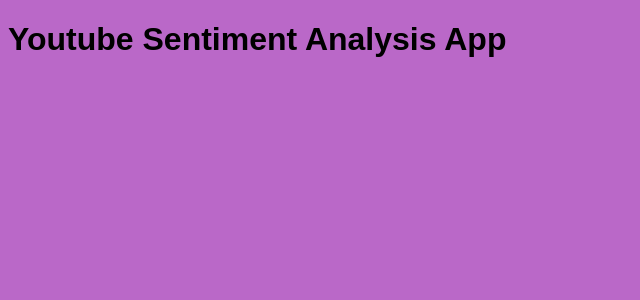
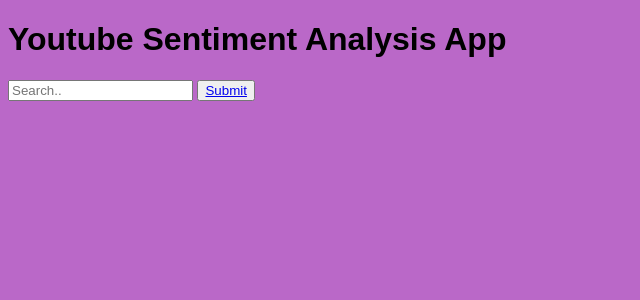
Before and after one commit to rtogn/YouTube-Comment-Sentiment-Analysis-Website, a Flask app: page / in a window 1280 px wide. Shown: the top 300 px of the page, without its empty margins (0-640 px from the left). Run offline with Flask 2, Linux system fonts and the light colour scheme.

Commit message:
added a search bar to the index.html page, the submit button links to the search results page, added color to the search_results.css file

```diff
--- a/static/search_results.css
+++ b/static/search_results.css
@@ -0,0 +1,4 @@
+body {
+    background-color: blueviolet;
+    font-family: arial;
+}
--- a/templates/index.html
+++ b/templates/index.html
@@ -8,6 +8,17 @@
 	<body>
         <h1>Youtube Sentiment Analysis App</h1>
 
+		<!-- search bar-->
+
+		<div class="topnav">
+			<input type="text" placeholder="Search..">
+			<button type="submit">
+				<a href="{{ url_for('search_results') }}">Submit</a></button>
+
+		  </div>
+			<!-- link to the next page-->
+
+		<!-- User Login stuff-->
 	</body>
 
 </html>
```
Also changed, not shown: templates/search_results.html (+16 -0 lines).
